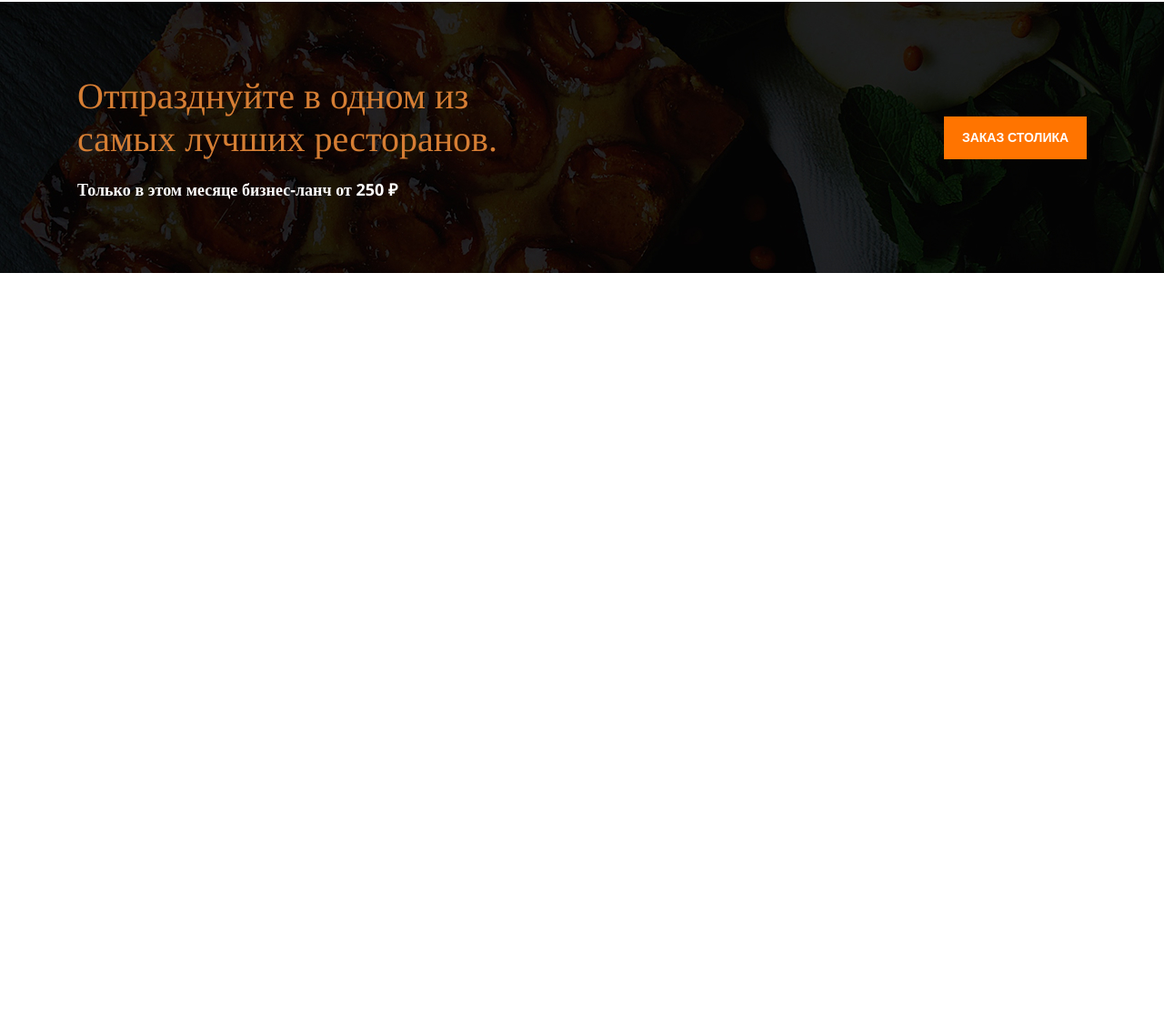
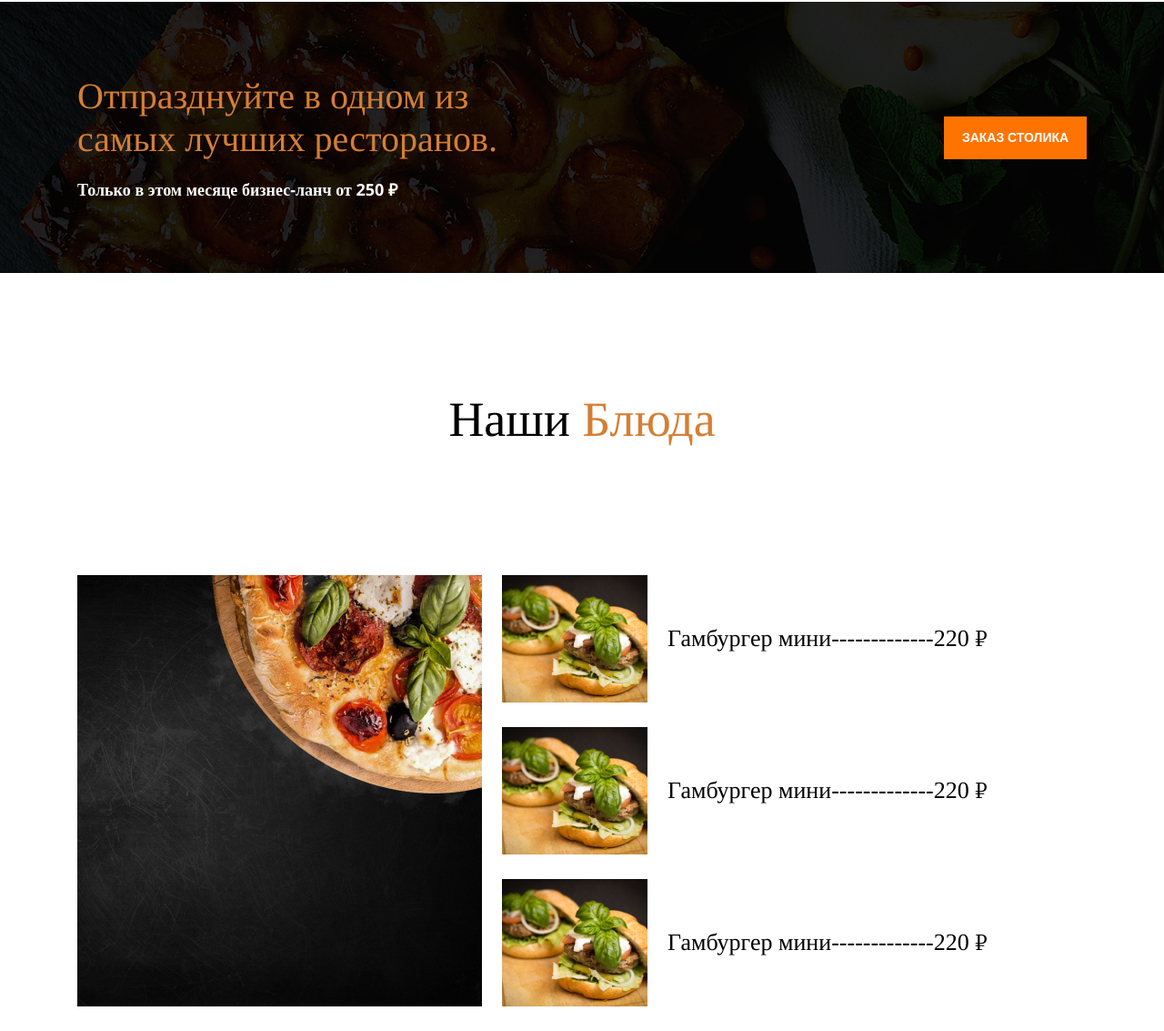
Before and after one commit to uradjudicator/new-project, a website built with Vite: page index.html in a window 1280 px wide. Shown: the part 1825-2958 px from the top of the page at 91% size. Before the commit the page ends 2125 px from the top, so only its background shows below. Built offline with nearby package versions, Linux system fonts and the light colour scheme.

Commit message:
feat:completed dishes section

```diff
--- a/index.html
+++ b/index.html
@@ -139,9 +139,9 @@
         <div class="container">
             <div class="wrapper">
                 <div class="left" data-aos="fade-right">
-                    <div class="left-title" >Отпразднуйте в одном из <br>
+                    <div class="left-title">Отпразднуйте в одном из <br>
                         самых лучших ресторанов.</div>
-                    <div class="left-text" >Только в этом месяце бизнес-ланч от 250 ₽</div>
+                    <div class="left-text">Только в этом месяце бизнес-ланч от 250 ₽</div>
                 </div>
                 <div class="right" data-aos="fade-up">
                     <button class="btn">ЗАКАЗ СТОЛИКА</button>
@@ -149,7 +149,49 @@
             </div>
         </div>
     </div>
+    <!-- meal -->
+    <div class="dishes">
+        <div class="container">
+            <div class="dishes-title">Наши <span>Блюда</span></div>
+            <div class="wrapper">
+                <div class="pizza">
+                    <img src="/src/img/pizza.jpg" alt="">
+                </div>
+                <div class="burger">
+                <div class="hamburgers">
+                    <img src="/src/img/hamburger.jpg" alt="">
+                    <div class="price">Гамбургер мини-------------220 ₽</div>
+                </div>
+                <div class="hamburgers">
+                    <img src="/src/img/hamburger.jpg" alt="">
+                    <div class="price">Гамбургер мини-------------220 ₽</div>
+                </div>
+                <div class="hamburgers">
+                    <img src="/src/img/hamburger.jpg" alt="">
+                    <div class="price">Гамбургер мини-------------220 ₽</div>
+                </div>
+            </div>
+            </div>
+        </div>
 
+    </div>
+    </div>
+
+
+
+
+
+
+
+
+
+
+
+
+
+
+
+    <!-- script aos -->
     <script src="https://unpkg.com/aos@next/dist/aos.js"></script>
     <script>
         AOS.init({
--- a/src/styles/style.scss
+++ b/src/styles/style.scss
@@ -278,7 +278,8 @@ body {
             font-size: 18px;
             color: #fff;
         }
-        .btn{
+
+        .btn {
             width: 157px;
             height: 47px;
             text-decoration: none;
@@ -290,9 +291,45 @@ body {
             border: none;
             cursor: pointer;
             transition: 0.4s;
-            &:hover{
+
+            &:hover {
                 color: #000;
             }
         }
     }
 }
+
+// dishes
+.dishes {
+    margin: 0;
+    padding: 130px 0 0 0;
+
+    .dishes-title {
+        font-size: 54px;
+        font-family: 'Tinos';
+        text-align: center;
+
+        span {
+            color: #D67E34;
+        }
+    }
+
+    .wrapper {
+        display: flex;
+        margin: 140px 0 0 0;
+
+        .burger {
+            .hamburgers {
+                margin: 0 2px 27px 22px;
+                display: flex;
+                .price{
+                    display: flex;
+                    align-items: center;
+                    margin-left: 22px;
+                    font-size: 26px;
+                    font-family: 'Tinos';
+                }
+            }
+        }
+    }
+}
```
Also changed, not shown: src/img/hamburger.jpg (added), src/img/pizza.jpg (added).
